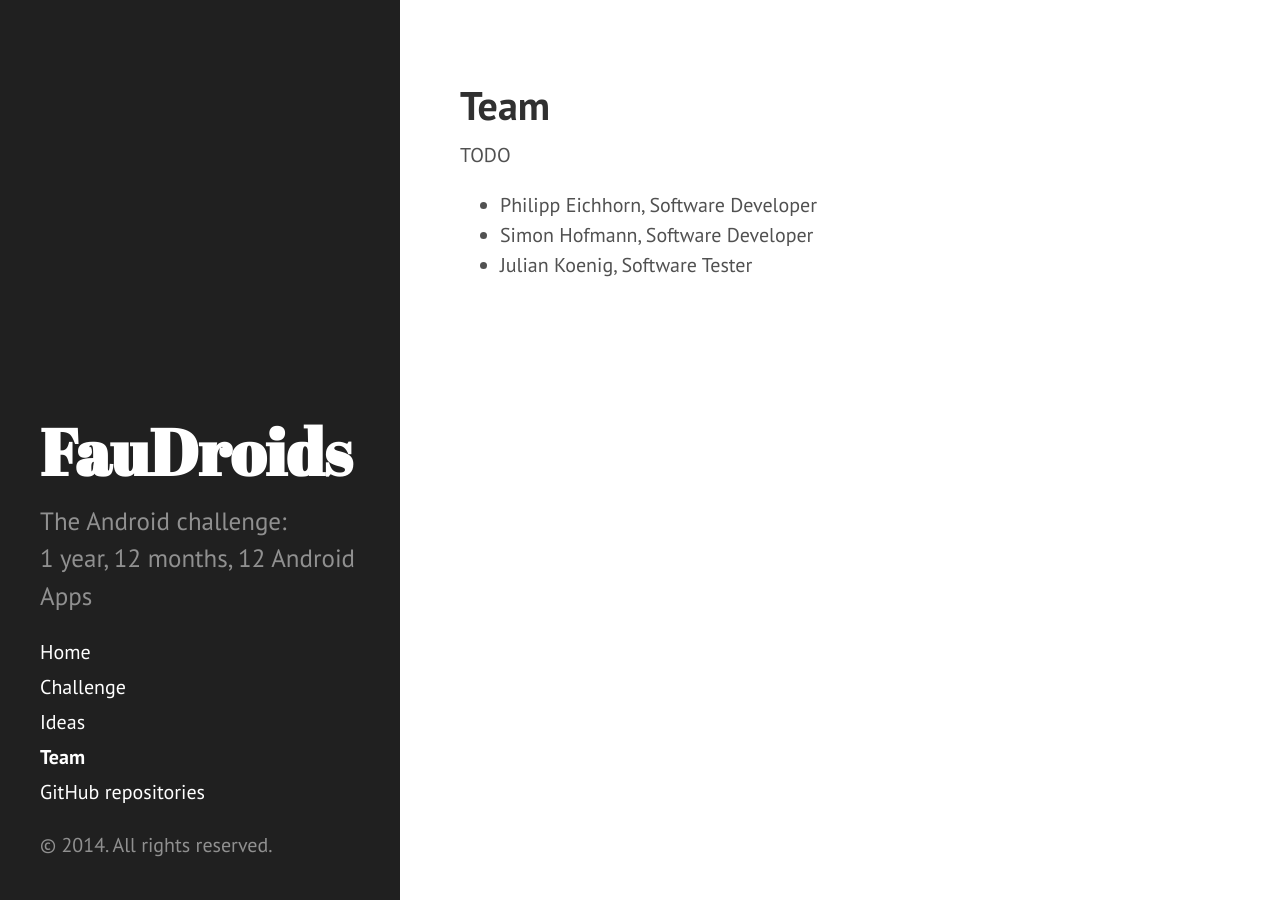
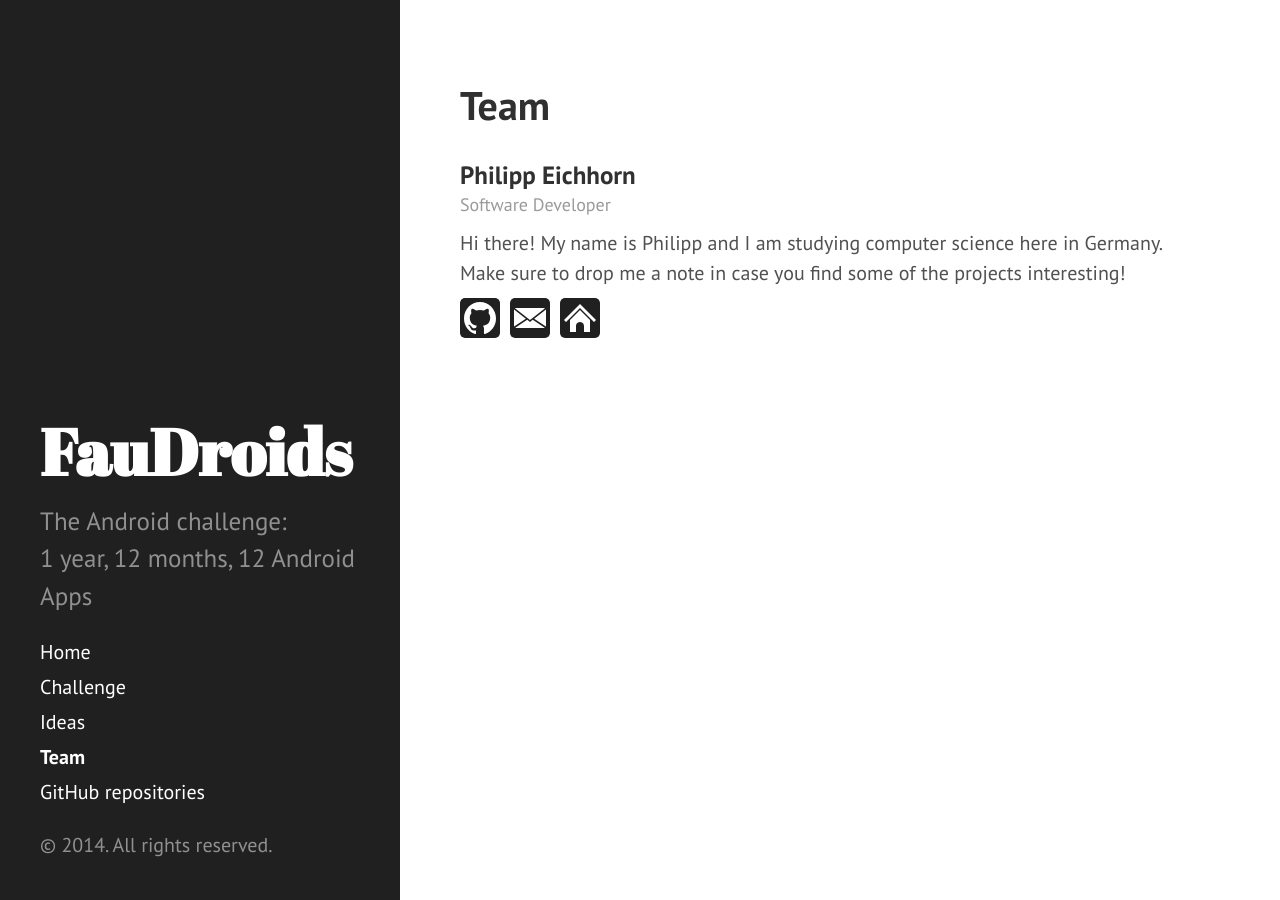
Before and after one commit to Haroenv/FauDroids.github.io, a Jekyll site: the page built from team.md, in a window 1280 px wide. Built offline with Jekyll 4.4.1, drawn with Linux system fonts in a browser that asks for light colours; Markdown is read by kramdown in place of the engine named in the settings.

Commit message:
team page generates dynamic authors content

```diff
--- a/_config.yml
+++ b/_config.yml
@@ -16,9 +16,11 @@ url:	                http://FauDroids.github.io/
 authors:
     philipp:
         name:	        Philipp Eichhorn
-        display_name:	Philipp
+        role:	        Software Developer
+        message:	    Hi there! My name is Philipp and I am studying computer science here in Germany. Make sure to drop me a note in case you find some of the projects interesting!
         email:	        philipp.eichhorn@bitdroid.de
-        github:	        https://github.com/Maddoc42
+        github:	        Maddoc42
+        homepage:	    http://bitdroid.de
 
 paginate:	            5
 
--- a/_includes/head.html
+++ b/_includes/head.html
@@ -18,6 +18,7 @@
   <link rel="stylesheet" href="{{ site.baseurl }}/public/css/poole.css">
   <link rel="stylesheet" href="{{ site.baseurl }}/public/css/syntax.css">
   <link rel="stylesheet" href="{{ site.baseurl }}/public/css/hyde.css">
+  <link rel="stylesheet" href="{{ site.baseurl }}/public/css/team.css">
   <link rel="stylesheet" href="http://fonts.googleapis.com/css?family=PT+Sans:400,400italic,700|Abril+Fatface">
 
   <!-- Icons -->
--- /dev/null
+++ b/public/css/team.css
@@ -0,0 +1,12 @@
+.author-role{
+  margin-top: -0.5rem;
+  font-size:0.9rem;
+  margin-bottom: 0.5rem;
+  color: #9a9a9a;
+}
+
+.author-contact a{
+  float:left;
+  margin-right:0.5rem;
+  margin-top:-0.5rem;
+}
--- a/team.md
+++ b/team.md
@@ -3,8 +3,32 @@ layout: page
 title: Team
 ---
 
-TODO
+{% for author in site.authors %}
+### {{ author[1].name }}<a name="{{ author[0] }}"></a>
+<div class="author-role">{{ author[1].role }}</div>
 
-* Philipp Eichhorn, Software Developer
-* Simon Hofmann, Software Developer
-* Julian Koenig, Software Tester
+{{ author[1].message }}
+
+<div class="author-contact">
+
+{% if author[1].github %}
+<a href="https://github.com/{{ author[1].github }}" target="_blank">
+<img src="{{ site.baseurl }}/public/imgs/icon_github.svg" with="40" height="40" alt="github"/>
+</a>
+{% endif %}
+
+{% if author[1].email %}
+<a href="mailto:{{ author[1].email }}" target="_top">
+<img src="{{ site.baseurl }}/public/imgs/icon_mail.svg" with="40" height="40" alt="email"/>
+</a>
+{%endif %}
+
+{% if author[1].homepage %}
+<a href="{{ author[1].homepage }}" target="_blank">
+<img src="{{ site.baseurl }}/public/imgs/icon_home.svg" with="40" height="40" alt="homepage"/>
+</a>
+{%endif %}
+
+</div>
+
+{% endfor %}
```
Also changed, not shown: public/imgs/icon_github.svg (added), public/imgs/icon_home.svg (added), public/imgs/icon_mail.svg (added).
